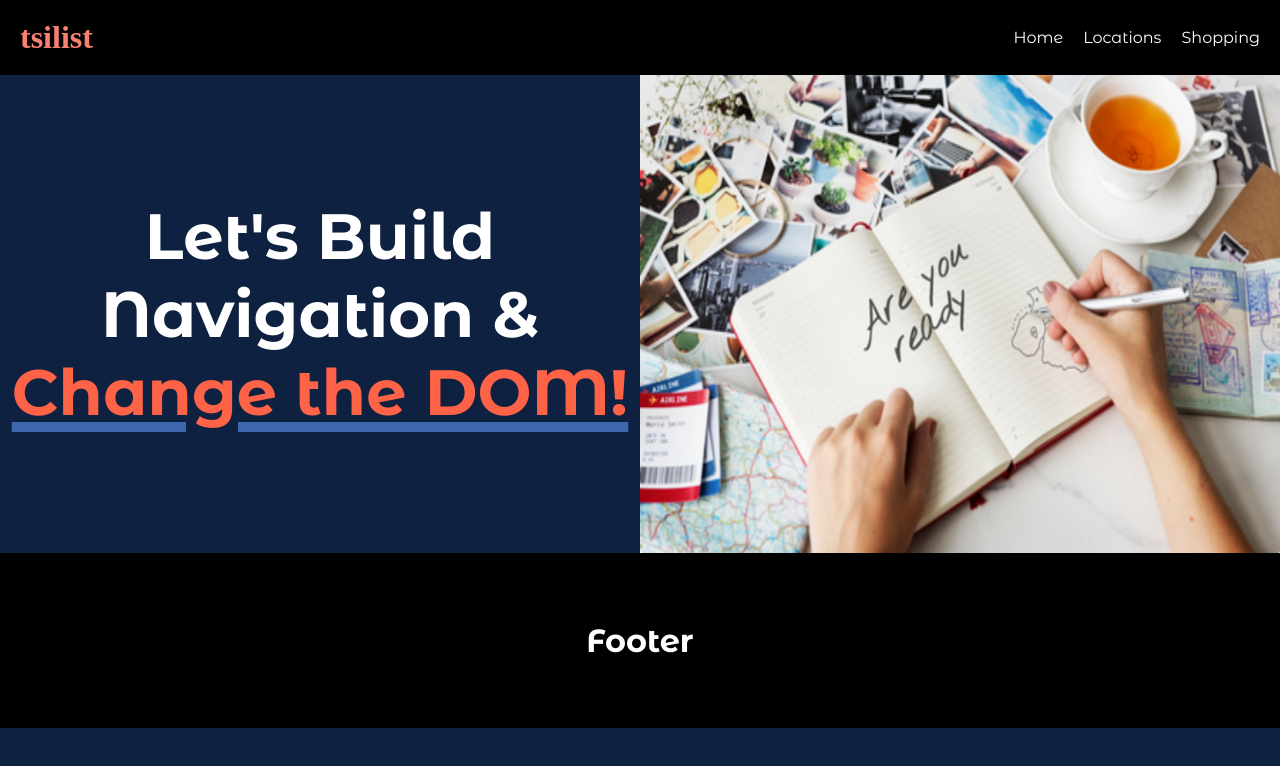
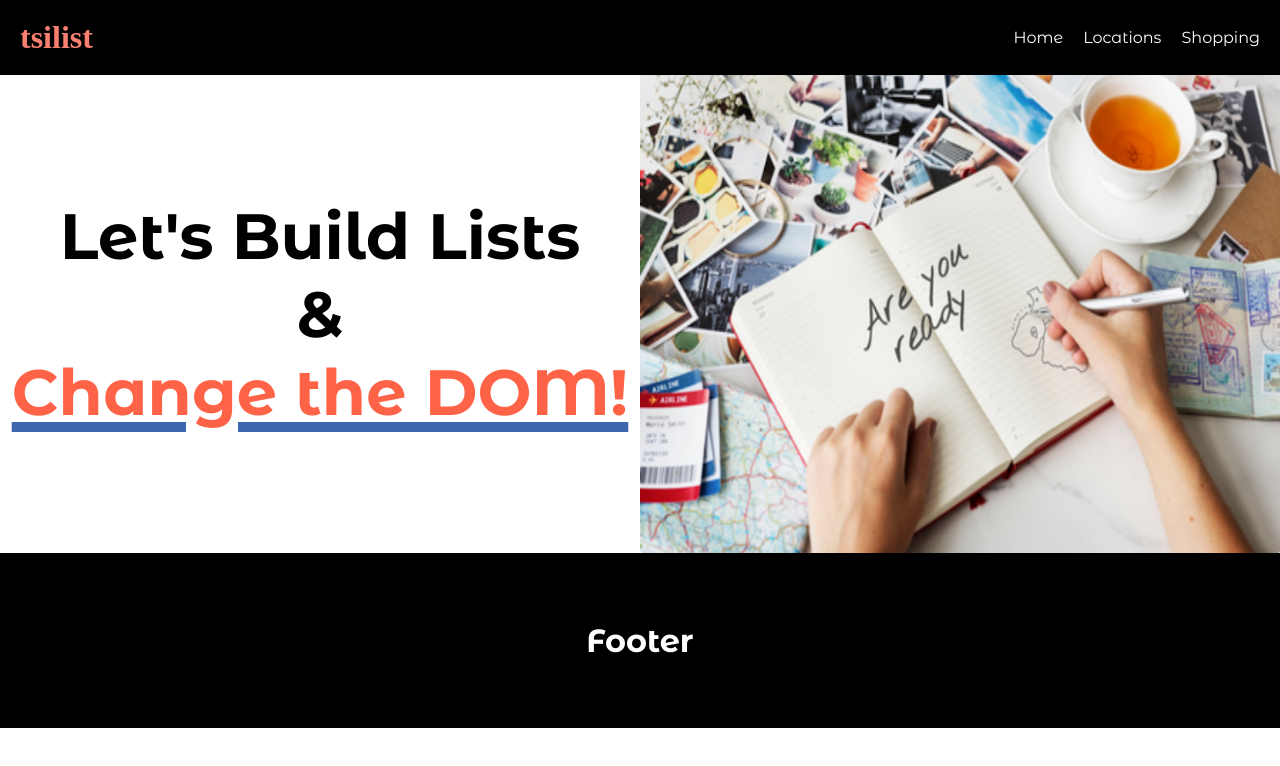
Before and after one commit to RjayBrown/javascript-dom-intro, a plain HTML site: page practice/html-pages/index.html in a window 1280 px wide. Drawn offline with Linux system fonts and the light colour scheme; a web font is replaced by a local one.

Commit message:
updated practice files

```diff
--- a/practice/html-pages/index.html
+++ b/practice/html-pages/index.html
@@ -18,10 +18,10 @@
     <!-- Linking CSS File -->
     <link rel="stylesheet" href="../css/style.css">
 
-    <title>Practice | Javascript Introduction</title>
+    <title>Practice | The DOM(Introduction): User Interaction & Changing the DOM</title>
 </head>
 
-<body class="dark">
+<body>
     <header>
         <a href="./index.html">
             <h1 class="logo">tsilist</h1>
@@ -40,7 +40,10 @@
     </header>
     <main class="main-container">
         <section class="content-container">
-            <h1 class="big-text">Let's Build Navigation & <span>Change the DOM!</span></h1>
+            <h1 class="big-text">Let's Build Lists
+                <br>&<br>
+                <span>Change the DOM!</span>
+            </h1>
             <img src="../images/background.png" alt="">
         </section>
     </main>
```
Also changed, not shown: practice/html-pages/ordered-list.html (+1 -1 lines), practice/html-pages/unordered-list.html (+1 -1 lines).
